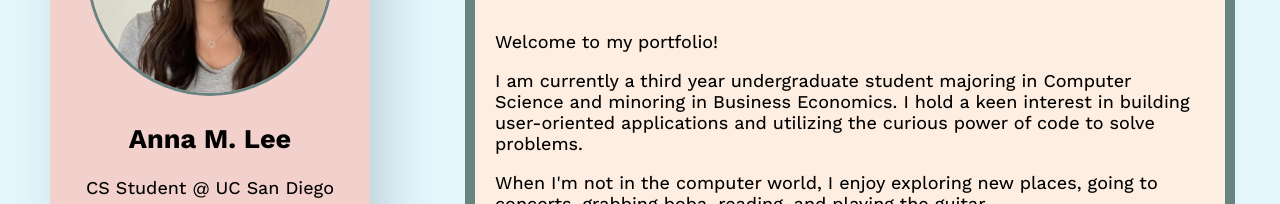
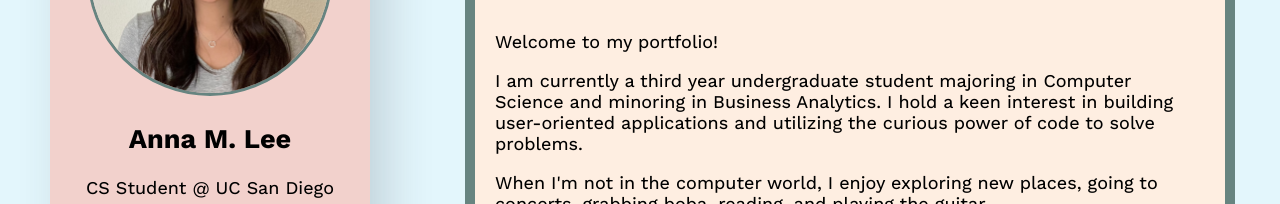
Before and after one commit to annamlee/anna-lee, a React (Create React App) app: page / in a window 1280 px wide. Shown: the part 317-521 px from the top of the page. Built offline with nearby package versions, Linux system fonts and the light colour scheme; the HTML template or start-up script is replaced by a standard one.

Commit message:
update bio

```diff
--- a/src/components/about/About.jsx
+++ b/src/components/about/About.jsx
@@ -10,7 +10,7 @@ const About = () => {
 
             <p>Welcome to my portfolio!</p>
             <p>I am currently a third year undergraduate student majoring in
-                Computer Science and minoring in Business Economics. I hold a keen
+                Computer Science and minoring in Business Analytics. I hold a keen
                 interest in building user-oriented applications and utilizing the
                 curious power of code to solve problems.
             </p>
```
